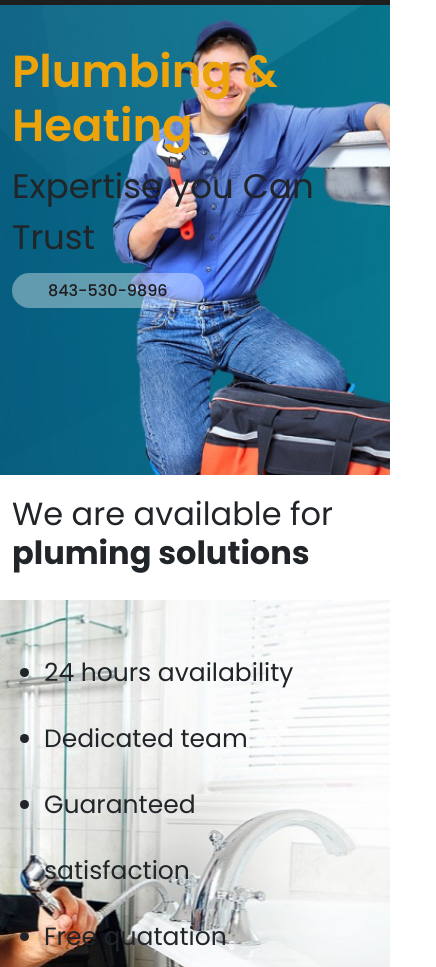
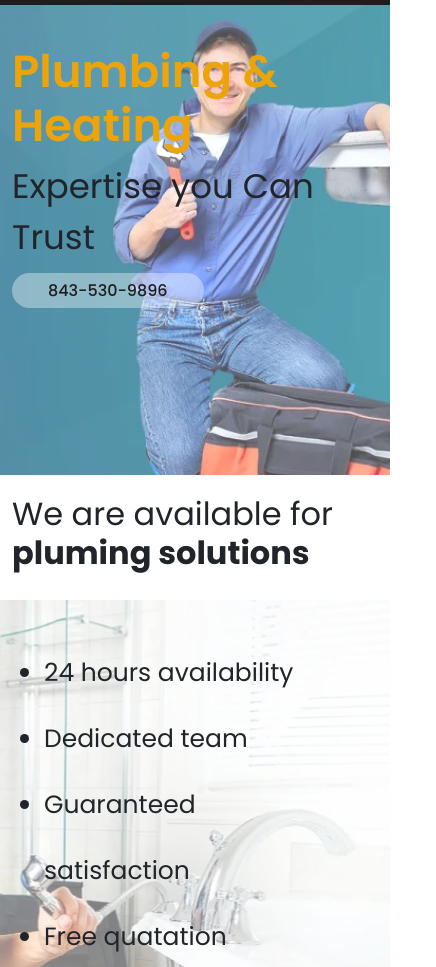
Before and after one commit to Rolan335/plumbers-landing, a plain HTML site: page index.html in a window 390 px wide. Shown: the part 372-1339 px from the top of the page, 436 px wide, since content can reach past the window. Drawn offline with nearby package versions, Linux system fonts and the light colour scheme.

Commit message:
webp, minor fixes

```diff
--- a/css/style.css
+++ b/css/style.css
@@ -66,6 +66,7 @@ a:hover {
   padding: 10px 20px;
   border: 2px solid #404040;
   border-radius: 50px;
+  text-align: center;
 }
 .header .header-bottom {
   -webkit-box-pack: justify;
@@ -110,7 +111,32 @@ a:hover {
 .hero {
   min-height: 470px;
   padding-top: 40px;
-  background: url("../img/hero/bg.png") 50% 50%/cover;
+  background: url("../img/hero/bg.webp") 50% 50%/cover;
+  position: relative;
+}
+.hero .container {
+  position: relative;
+  z-index: 1;
+}
+.hero::before {
+  content: "";
+  position: absolute;
+  top: 0;
+  right: 0;
+  bottom: 0;
+  left: 0;
+  background-color: rgba(255, 255, 255, 0.3);
+  display: none;
+}
+@media (max-width: 992px) {
+  .hero::before {
+    display: block;
+  }
+}
+@media (min-width: 1600px) {
+  .hero {
+    min-height: 600px;
+  }
 }
 .hero__title {
   font-size: 45px;
@@ -140,7 +166,8 @@ a:hover {
 }
 .about .block-list {
   height: 442px;
-  background: url("../img/about/bg.png") 50% 50%/cover;
+  background: url("../img/about/bg.webp") 50% 50%/cover;
+  position: relative;
 }
 .about .block-list .container {
   display: -webkit-box;
@@ -152,6 +179,25 @@ a:hover {
   -webkit-box-align: center;
       -ms-flex-align: center;
           align-items: center;
+}
+.about .block-list .container {
+  position: relative;
+  z-index: 1;
+}
+.about .block-list::before {
+  content: "";
+  position: absolute;
+  top: 0;
+  right: 0;
+  bottom: 0;
+  left: 0;
+  background-color: rgba(255, 255, 255, 0.5);
+  display: none;
+}
+@media (max-width: 992px) {
+  .about .block-list::before {
+    display: block;
+  }
 }
 .about .block-list__list {
   margin-top: 40px;
@@ -206,6 +252,11 @@ a:hover {
 }
 .services .img-wrapper {
   width: 470px;
+}
+@media (max-width: 992px) {
+  .services .img-wrapper {
+    display: none;
+  }
 }
 
 .call {
--- a/index.html
+++ b/index.html
@@ -14,6 +14,7 @@
 </head>
 
 <body>
+    <main>
         <header class="header" id="header">
             <div class="container">
                 <div class="header-top">
@@ -57,8 +58,8 @@
                         <button class="navbar-toggler navbar-light" type="button" data-bs-toggle="collapse"
                             data-bs-target="#navbarNav" aria-controls="navbarNav" aria-expanded="false"
                             aria-label="Toggle navigation">
-                        <svg xmlns="http://www.w3.org/2000/svg" width="32" height="32" fill="#ffffff" class="bi bi-list"
-                            viewBox="0 0 16 16">
+                            <svg xmlns="http://www.w3.org/2000/svg" width="32" height="32" fill="#ffffff"
+                                class="bi bi-list" viewBox="0 0 16 16">
                                 <path fill-rule="evenodd"
                                     d="M2.5 12a.5.5 0 0 1 .5-.5h10a.5.5 0 0 1 0 1H3a.5.5 0 0 1-.5-.5zm0-4a.5.5 0 0 1 .5-.5h10a.5.5 0 0 1 0 1H3a.5.5 0 0 1-.5-.5zm0-4a.5.5 0 0 1 .5-.5h10a.5.5 0 0 1 0 1H3a.5.5 0 0 1-.5-.5z" />
                             </svg>
@@ -114,7 +115,8 @@
         <section class="tips" id="tips">
             <div class="container">
                 <h2 class="tips__title-main">Winter season Plumbing Tips</h2>
-            <p class="tips__text">The ruthless cold month can damage your plumbing system. It is very important to get
+                <p class="tips__text">The ruthless cold month can damage your plumbing system. It is very important to
+                    get
                     ready for the temperature drop.
                     Frozen water in pipes can damage your plumbing from the within out. As a precautionary procedure get
                     ready for winter
@@ -124,21 +126,25 @@
         <section class="tips tips_blue-bg">
             <div class="container">
                 <div class="tips__title">1. Repair All Plumbing leakage</div>
-            <p class="tips__text">The tiniest water leakage in your plumbing can become a huge issue when temperatures
+                <p class="tips__text">The tiniest water leakage in your plumbing can become a huge issue when
+                    temperatures
                     fall below freezing. Examine all
-                exposed pipes, inside your home and out, for plumbing leakages. If you wait, and the water to freezes,
+                    exposed pipes, inside your home and out, for plumbing leakages. If you wait, and the water to
+                    freezes,
                     the damage to the
                     surrounding pipes is most likely to be more considerable. Stopping plumbing leaks will not just save
                     your plumbing,
                     however it will also save you money.</p>
                 <div class="tips__title">2. Insulate your insulation</div>
-            <p class="tips__text">One basic precautionary procedure you can take in protecting your plumbing against a
+                <p class="tips__text">One basic precautionary procedure you can take in protecting your plumbing against
+                    a
                     severe winter season is making sure
                     that all exposed pipes are well insulated. To find disclosed pipes; check in your attic, crawl areas
                     throughout your
                     house, and in your garage. If you can see the pipe, it needs to be wrapped with plumbing insulation
                     foam. Pipe wrap
-                insulation is low-cost and simple to install. This can save you on heating expenses too because warmer
+                    insulation is low-cost and simple to install. This can save you on heating expenses too because
+                    warmer
                     air will leave
                     through the exposed plumbing. The insulation assists keep the warm air in. You will be shocked how
                     effective insulating
@@ -154,16 +160,19 @@
                     turned off, drain the
                     water from the cooler. Constantly make certain the supply of water line to the unit is drained too.
                     While winterizing
-                the swamp cooler for winter season, it is always a good time to clean the interior and change the pads
+                    the swamp cooler for winter season, it is always a good time to clean the interior and change the
+                    pads
                     and filters.
                     Constantly make sure to cover the swamp cooler with a cover or tarpaulin during the winter season to
                     keep it dry.</p>
                 <div class="tips__title">4. Pump House.</div>
-            <p class="tips__text">When it comes to plumbing, prevention in keeping things from freezing is the key for a
+                <p class="tips__text">When it comes to plumbing, prevention in keeping things from freezing is the key
+                    for a
                     smooth winter season. When your
                     water comes from a well this is especially vital. If you have a well, make sure there is proper
                     insulation of the pump
-                house. This will help can keep pipes from freezing. It is extremely important to insulate any unwrapped
+                    house. This will help can keep pipes from freezing. It is extremely important to insulate any
+                    unwrapped
                     pipes in the
                     pump house. A heat source is likewise had to keep the temperature of the pump house above freezing.
                     Ensure your heating
@@ -171,17 +180,20 @@
             </div>
         </section>
         <section class="tips_pic">
-        <img class="w-100" src="img/tips/pic.png" alt="">
+            <img class="w-100" src="img/tips/pic.webp" alt="">
         </section>
         <section class="tips">
             <div class="container">
                 <div class="tips__title">5. Check all the heating components.</div>
-            <p class="tips__text"><span class="tips__text_bold">JD Plumbing Direct</span> Recommends securing the hose
+                <p class="tips__text"><span class="tips__text_bold">JD Plumbing Direct</span> Recommends securing the
+                    hose
                     bibs and pipes from freezing is
                     extremely important. Get rid of any
-                garden hoses that are connected to outdoor faucets. Eliminating garden hoses makes sure that water does
+                    garden hoses that are connected to outdoor faucets. Eliminating garden hoses makes sure that water
+                    does
                     not remain
-                caught in the hose bib where it can freeze and damage your plumbing. Drain any water the hoses may have
+                    caught in the hose bib where it can freeze and damage your plumbing. Drain any water the hoses may
+                    have
                     in them prior to
                     storing. Secure garden hoses by saving them in a warmer dry space throughout the winter. Typically,
                     perfectly great
@@ -193,13 +205,16 @@
                     from the cold,
                     drain the collected water and insulate them.</p>
                 <p class="tips__text">
-                In numerous locations where temperature levels drop significantly throughout the winter season, houses
+                    In numerous locations where temperature levels drop significantly throughout the winter season,
+                    houses
                     have devoted shut
                     off valves for outdoor hose bibs or faucets. If you have actually a shutdown valve, simply turn the
                     water to the hose
-                bibs off. Ensure you then drain any water that is already in the pipes. This can be done by opening the
+                    bibs off. Ensure you then drain any water that is already in the pipes. This can be done by opening
+                    the
                     hose bibs and
-                letting the water drain completely. If you don't have actually a turned off valve, you can protect hose
+                    letting the water drain completely. If you don't have actually a turned off valve, you can protect
+                    hose
                     bibs and outdoor
                     faucets by insulating them with hose bib covers. Hose bib covers are extremely economical and very
                     simple to set up.
@@ -213,23 +228,29 @@
         <section class="tips tips_blue-bg">
             <div class="container">
                 <div class="tips__title">6. Sprinklers System lawn sprinkler.</div>
-            <p class="tips__text">The pipes of your watering system are a likely location for water to collect and then
+                <p class="tips__text">The pipes of your watering system are a likely location for water to collect and
+                    then
                     freeze in cold weather. To
-                winterize your lawn sprinkler switch off the water and flush out any collected water by turning on each
+                    winterize your lawn sprinkler switch off the water and flush out any collected water by turning on
+                    each
                     individual valve
                     connected to the sprinkler system.</p>
                 <div class="tips__title">7. Find Your Water Main (Extremely Important).</div>
-            <p class="tips__text">Constantly make certain you find your water main in case of an emergency situation.
+                <p class="tips__text">Constantly make certain you find your water main in case of an emergency
+                    situation.
                     This is absolutely vital. Following
                     this 1 suggestion might save you 10s of thousands of dollars in water damage remediation and flood
                     clean-up. If you are
-                ever confronted with a burst pipe due to freezing you'll want to be able to shut off the water quickly
+                    ever confronted with a burst pipe due to freezing you'll want to be able to shut off the water
+                    quickly
                     to decrease
-                damage to your supply of water main pipeline with meter versus a Purple concrete property. You can take
+                    damage to your supply of water main pipeline with meter versus a Purple concrete property. You can
+                    take
                     every
                     preventative step to ensure your plumbing from freezing and still get broken plumbing in the winter.
                     Know where the
-                water shutoff valve to your home is. Make sure you have unencumbered access to this valve for quick easy
+                    water shutoff valve to your home is. Make sure you have unencumbered access to this valve for quick
+                    easy
                     access.</p>
             </div>
         </section>
@@ -238,12 +259,15 @@
                 <h2 class="services__title">
                     Services that we offers
                 </h2>
-            <p class="services__text">At our Company, quality is more than simply a word. It is the structure for our
+                <p class="services__text">At our Company, quality is more than simply a word. It is the structure for
+                    our
                     reputation. We are understood for
-                reputable, quality plumbing service and setup done on time with after-the-sale service that is exceeded
+                    reputable, quality plumbing service and setup done on time with after-the-sale service that is
+                    exceeded
                     by
                     none. An
-                expert plumbing specialist has to have the greatest honesty, and a trustworthy group that is responsive
+                    expert plumbing specialist has to have the greatest honesty, and a trustworthy group that is
+                    responsive
                     and
                     in tune with
                     the job at hand</p>
@@ -260,7 +284,7 @@
                     </div>
                     <div class="col-12 col-lg-6 d-flex justify-content-center align-items-center">
                         <div class="img-wrapper">
-                        <img src="img/services/man1.png" alt="" class="services__img">
+                            <img src="img/services/man1.webp" alt="" class="services__img">
                         </div>
                     </div>
                 </div>
@@ -281,7 +305,7 @@
                     </div>
                     <div class="col-12 col-lg-6 d-flex justify-content-center align-items-center">
                         <div class="img-wrapper">
-                        <img src="img/services/man2.png" alt="" class="services__img">
+                            <img src="img/services/man2.webp" alt="" class="services__img">
                         </div>
                     </div>
                 </div>
@@ -329,6 +353,7 @@
                 </div>
             </div>
         </footer>
+    </main>
     <script src="https://cdn.jsdelivr.net/npm/bootstrap@5.0.1/dist/js/bootstrap.bundle.min.js"
         integrity="sha384-gtEjrD/SeCtmISkJkNUaaKMoLD0//ElJ19smozuHV6z3Iehds+3Ulb9Bn9Plx0x4"
         crossorigin="anonymous"></script>
--- a/scss/layout/_about.scss
+++ b/scss/layout/_about.scss
@@ -11,12 +11,30 @@
     }
     .block-list{
         height: 442px;
-        background: url("../img/about/bg.png") 50% 50% / cover;
+        background: url("../img/about/bg.webp") 50% 50% / cover;
+        position: relative;
         .container{
             display: flex;
         justify-content: flex-end;
         align-items: center;
         }
+            .container{
+        position: relative;
+        z-index: 1;
+    }
+    &::before{
+        content: '';
+        position: absolute;
+        top: 0;
+        right: 0;
+        bottom: 0;
+        left: 0;
+        background-color: rgba(255,255,255,0.5);
+        display: none;
+        @include lg{
+            display: block;
+        }
+    }
         &__list{
             margin-top: 40px;
             margin-right: 30px;
--- a/scss/layout/_header.scss
+++ b/scss/layout/_header.scss
@@ -36,6 +36,7 @@
             padding: 10px 20px;
             border: 2px solid #404040;
             border-radius: 50px;
+            text-align: center;
         }
     }
     .header-bottom{
--- a/scss/layout/_hero.scss
+++ b/scss/layout/_hero.scss
@@ -1,7 +1,28 @@
 .hero{
     min-height: 470px;
     padding-top: 40px;
-    background: url("../img/hero/bg.png") 50% 50% / cover;
+    background: url("../img/hero/bg.webp") 50% 50% / cover;
+    position: relative;
+    .container{
+        position: relative;
+        z-index: 1;
+    }
+    &::before{
+        content: '';
+        position: absolute;
+        top: 0;
+        right: 0;
+        bottom: 0;
+        left: 0;
+        background-color: rgba(255,255,255,0.3);
+        display: none;
+        @include lg{
+            display: block;
+        }
+    }
+    @media (min-width: 1600px){
+        min-height: 600px;
+    }
     &__title{
         font-size: 45px;
         color: #EDA30A;
--- a/scss/layout/_services.scss
+++ b/scss/layout/_services.scss
@@ -19,5 +19,8 @@
     }
     .img-wrapper{
         width: 470px;
+        @include lg{
+            display: none;
+        }
     }
 }
```
Also changed, not shown: img/about/bg.png (deleted), img/about/bg.webp (added), img/hero/bg.png (deleted), img/hero/bg.webp (added), img/services/man1.png (deleted), img/services/man1.webp (added), img/services/man2.png (deleted), img/services/man2.webp (added), img/tips/pic.png (deleted), img/tips/pic.webp (added). Lines whose indentation alone changed are shown as unchanged.
